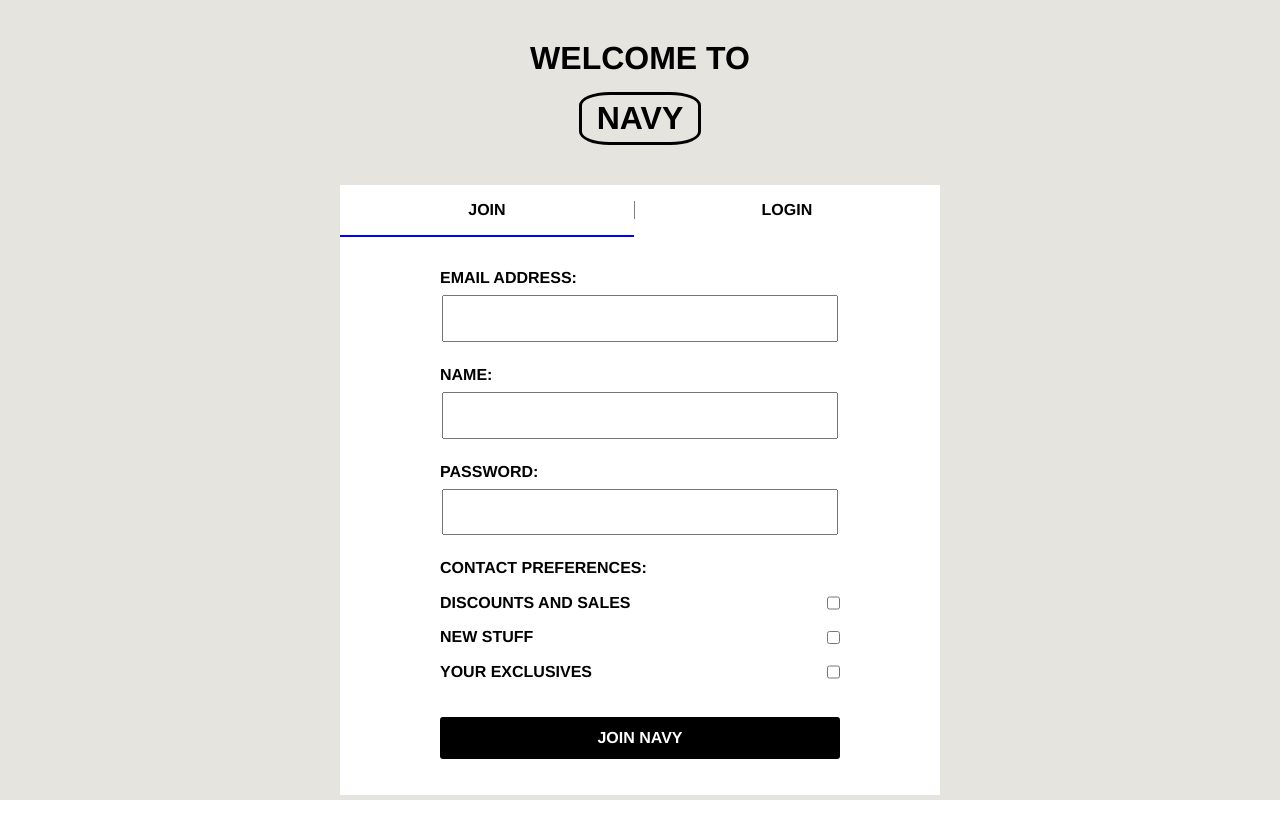
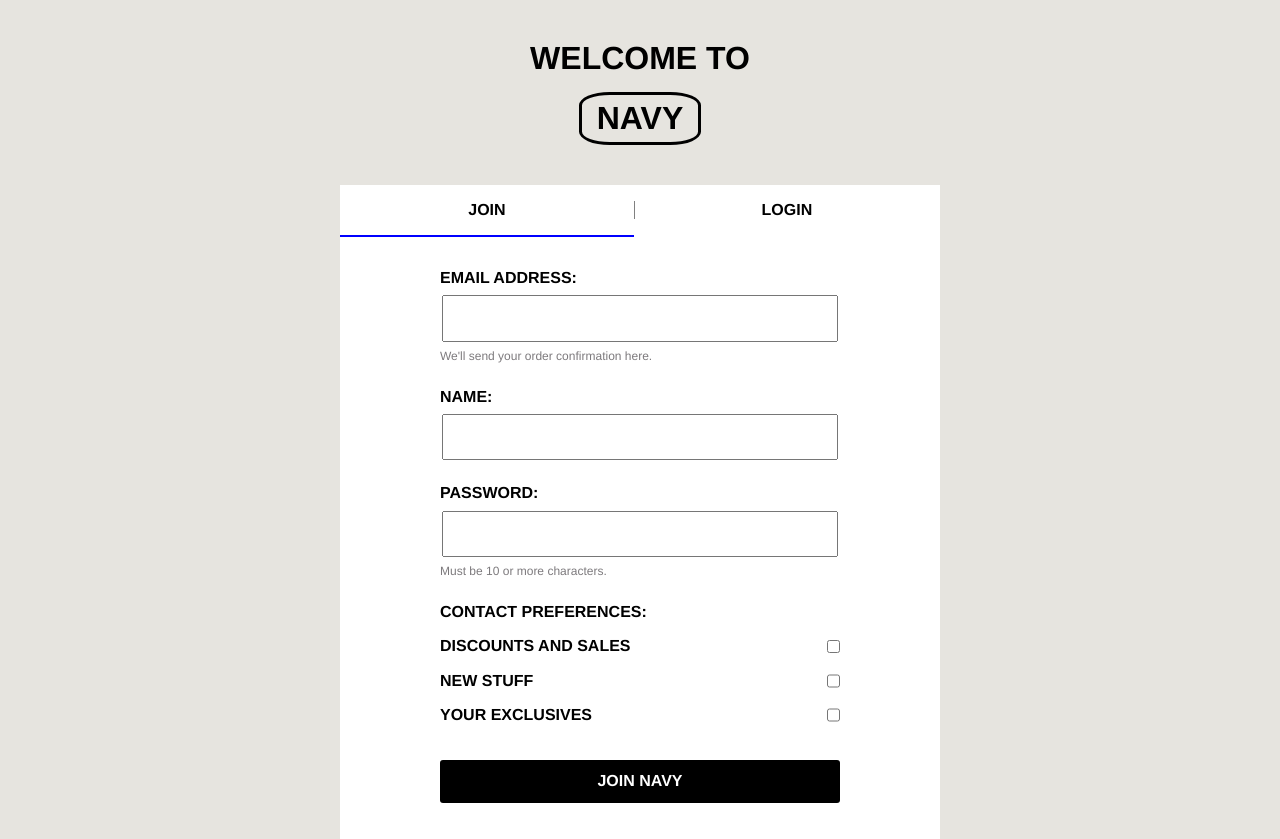
Before and after one commit to salmonsashimi/onlinestore, a Next.js app: page /register in a window 1280 px wide. Before the commit the page ends 800 px from the top, so only its background shows below. Built offline with nearby package versions, Linux system fonts and the light colour scheme.

Commit message:
added displayText for email and password

```diff
--- a/src/pages/register.js
+++ b/src/pages/register.js
@@ -18,6 +18,8 @@ const RegisterPage = () => {
                     <div className='login__input'>
                         <p className='login__input-header'>EMAIL ADDRESS:</p>
                         <input type='text' className='login__input-input' />
+                        <p className='login__input-displayText'>We'll send your order confirmation here.</p>
+
                     </div>
                     <div className='login__input'>
                         <p className='login__input-header'>NAME:</p>
@@ -26,6 +28,7 @@ const RegisterPage = () => {
                     <div className='login__input'>
                         <p className='login__input-header'>PASSWORD:</p>
                         <input type='password' className='login__input-input' />
+                        <p className='login__input-displayText'>Must be 10 or more characters.</p>
                     </div>
                     <div className='login__input'>
                         <p className='login__input-header'>CONTACT PREFERENCES:</p>
--- a/src/styles/components/_login.scss
+++ b/src/styles/components/_login.scss
@@ -42,6 +42,14 @@
 .login__input-options-header {
     font-weight: 700;
 }
+
+.login__input-displayText {
+    color: $grey;
+    font-size: $s-size;
+    margin: $xs-size 0 0 0;
+    text-align: left;
+}
+
 
 .login__forgotPassword {
     cursor: pointer;
```
